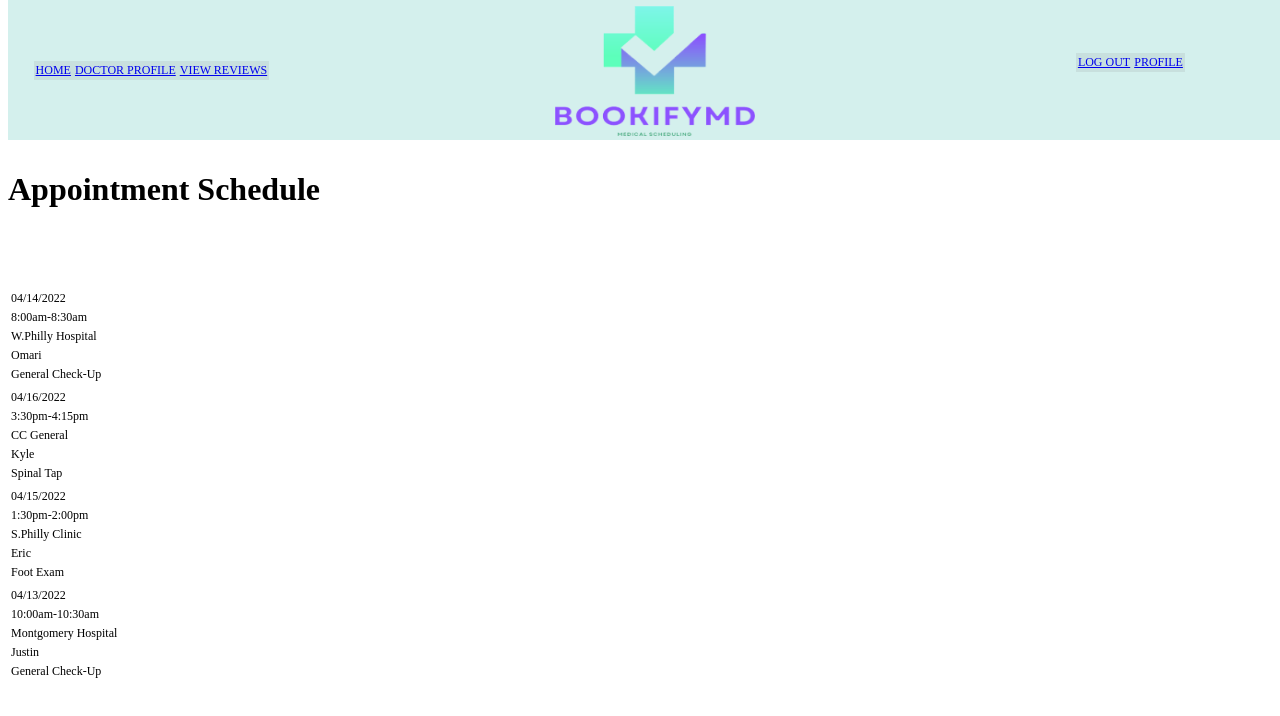
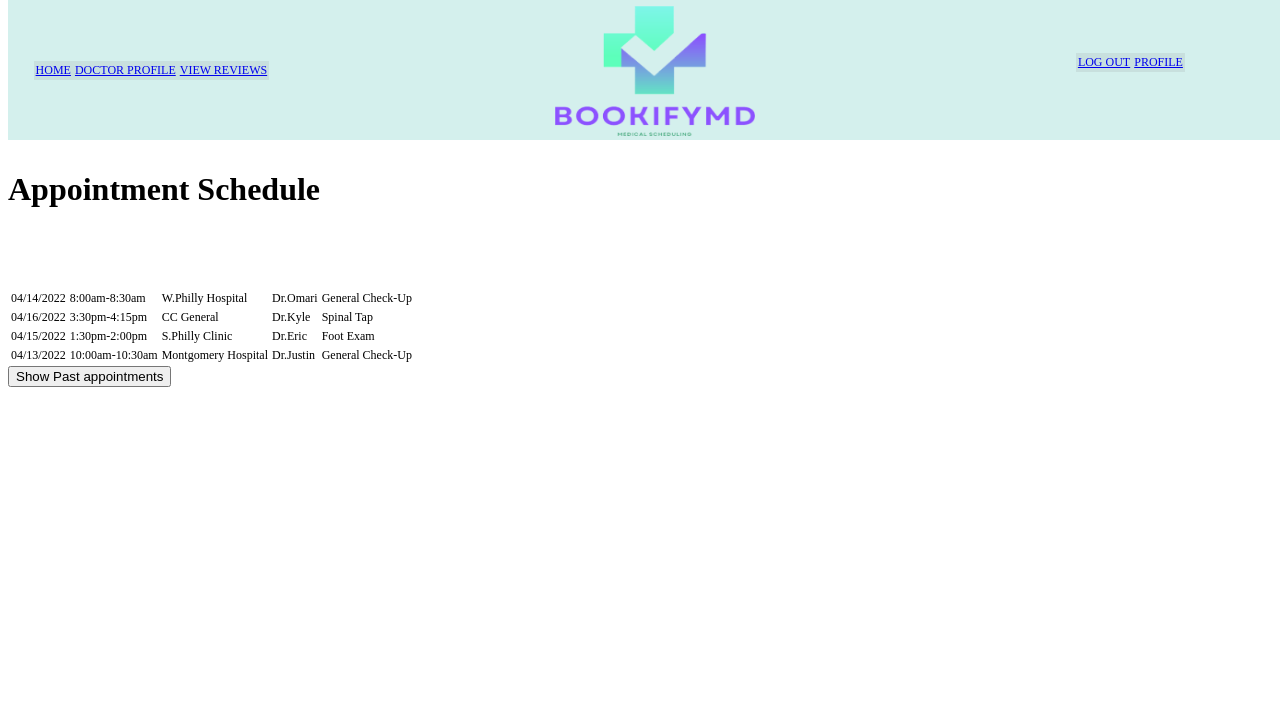
Before and after one commit to Redziniakjustin/BookifyMD, a Vue app in the folder vue/: page /appointment in a window 1280 px wide. Shown: the top 716 px of the page. Built offline with nearby package versions, Linux system fonts and the light colour scheme.

Commit message:
Updated Review Workflow

```diff
--- a/vue/src/components/AvailabilityDayDisplay.vue
+++ b/vue/src/components/AvailabilityDayDisplay.vue
@@ -21,8 +21,7 @@
 
 
 <script>
-import axios from 'axios';
-
+import currentDoctorAvailability from '@/services/AvailabilityService'
 export default {
     data(){
         return{
@@ -58,17 +57,13 @@ export default {
             this.$router.push('profile')
         }
     },
+    mounted(){
+        currentDoctorAvailability(this.$store.profile.id)
+        .then(response=> {
+            this.availabilities = response.data;
+        });
+    },
     methods:{
-        displayAvailabilityByDay(){
-            axios.get('/endpoint', this.availabilityByDay)
-            .then((response)=> {
-                if(response.status == 201){
-                    this.$router.push('profile')
-                }
-            }).catch((error)=>{
-                console.log(error.response.status);
-            })
-        }
     }
 }
 </script>
--- a/vue/src/components/CenterDisplay.vue
+++ b/vue/src/components/CenterDisplay.vue
@@ -68,7 +68,7 @@
     import NotificationColumn from '@/components/NotificationColumn.vue'
     //Will Use once API endpoints are available
     //import listDoctor from '@/services/ProfileService'
-    import listOffices from '@/services/ProfileService'
+    //import listOffices from '@/services/ProfileService'
     export default {
         data(){
             return {
@@ -135,22 +135,22 @@
                 return this.$store.state.authenticated
             }
         }, //Will be used to populate the doctors list.
-        mounted(){
-        //Will be used to populate the doctors list.
-        /*listDoctor().then(response => {
-            this.doctors = response.data
-        }).catch(error => {
-            console.log(error)
-            this.error = true
-        }).finally(() => this.loading = false)
-        //Will be used to populate providers list. */
-        listOffices().then(response => {
-            this.offices = response.data
-        }).catch(error => {
-            console.log(error)
-            this.error = true
-        }).finally(() => this.loading = false)
-    }
+    //     mounted(){
+    //     //Will be used to populate the doctors list.
+    //     /*listDoctor().then(response => {
+    //         this.doctors = response.data
+    //     }).catch(error => {
+    //         console.log(error)
+    //         this.error = true
+    //     }).finally(() => this.loading = false)
+    //     //Will be used to populate providers list. */
+    //     listOffices().then(response => {
+    //         this.offices = response.data
+    //     }).catch(error => {
+    //         console.log(error)
+    //         this.error = true
+    //     }).finally(() => this.loading = false)
+    // }
 }
 </script>
 
--- a/vue/src/components/PatientAppointments.vue
+++ b/vue/src/components/PatientAppointments.vue
@@ -1,27 +1,38 @@
 <template>
   <div>
+    <div>
       <table>
         <tbody v-for="appointment in appointments" :key=appointment>
           <tr>
             <td>{{appointment.appointmentDate}}</td>
-          </tr>
-          <tr>
             <td>{{appointment.time}}</td>
-          </tr>
-          <tr>
             <td>{{appointment.location}}</td>
-          </tr>
-          <tr>
             <td>{{appointment.doctor}}</td>
-          </tr>
-          <tr>
             <td>{{appointment.description}}</td>
-          </tr>
-          <tr>
-            <td></td>
           </tr>
         </tbody>
       </table>
+    </div>
+    <button v-if="!isPastAppointment" @click="isPastAppointment = !isPastAppointment">Show Past appointments</button>
+    <button v-else @click="isPastAppointment = !isPastAppointment">Hide Past appointments</button>
+    <div v-if="isPastAppointment = isPastAppointment">
+      <table>
+        <tbody v-for="appointment in pastAppointments" :key=appointment>
+          <tr>
+            <td>{{appointment.appointmentDate}}</td>
+            <td>{{appointment.time}}</td>
+            <td>{{appointment.location}}</td>
+            <td>{{appointment.doctor}}</td>
+            <td>{{appointment.description}}</td>
+            <td>
+              <router-link id="reviewLink" :to="{name:'review', params:{appointmentID: appointment.appointmentID, date: appointment.appointmentDate, doctorName: appointment.doctor}}">
+                Leave A Review
+              </router-link>
+            </td>
+          </tr>
+        </tbody>
+      </table>
+    </div>
   </div>
 </template>
 
@@ -29,6 +40,7 @@
 export default {
     data(){
         return{
+            isPastAppointment: false,
             appointments:[
         {
           appointmentDate: "04/14/2022",
@@ -61,9 +73,51 @@ export default {
           location: "Montgomery Hospital",
           description: "General Check-Up",
           delayed: true
-        },
+        }
+      ],
+      pastAppointments:[
+        {
+          appointmentID: 1,
+          doctorID: 2,
+          appointmentDate: "03/10/2022",
+          time: "10:00am-10:30am",
+          doctor: "Dr.Justin",
+          location: "Montgomery Hospital",
+          description: "Eye Exam",
+          delayed: false},
+        {
+          appointmentID: 2,
+          doctorID: 3,
+          appointmentDate: "02/25/2022",
+          time: "10:00am-11:00am",
+          doctor: "Dr.Kyle",
+          location: "Chester County Hospital",
+          description: "Foot Exam",
+          delayed: false},
+        {
+          appointmentID: 3,
+          doctorID: 4,
+          appointmentDate: "02/14/2022",
+          time: "8:00am-8:30am",
+          doctor: "Dr.Eric",
+          location: "Montefiore Hospital",
+          description: "General Checkup",
+          delayed: false},
+        {
+          appointmentID: 4,
+          doctorID: 5,
+          appointmentDate: "01/10/2022",
+          time: "10:00am-1 0:30am",
+          doctor: "Dr.Atul",
+          location: "Montgomery Hospital",
+          description: "Eye Exam",
+          delayed: false}
+      ]
+    }
+  },
+  methods:{
+    reviewDisable(){
 
-      ]
     }
   }
 
--- a/vue/src/components/ReviewSubmissionForm.vue
+++ b/vue/src/components/ReviewSubmissionForm.vue
@@ -1,11 +1,10 @@
 <template>
   <div>
-      <form method="POST"> <!--Will need to pass through DOctor id, appointment id, clinic name, current user to DB -->
+      <form > <!--Will need to pass through DOctor id, appointment id, clinic name, current user to DB -->
           <h2></h2>
           <textarea name="review" type="text" class="placeholder"
-            :placeholder="[[doctor.name]]"/> <!-- 'What Did you Think of Your Visit with?' -->
-          <star-rating />
-
+            :placeholder="'Please leave a review for: '+ [[doctor.name]]"/> <!-- 'What Did you Think of Your Visit with?' -->
+          <star-rating v-model="reviewSubmissionForm.rating"/>
           <input type="submit" @click="router.push({ path: 'appointment' })">
         </form>
   </div>
@@ -35,10 +34,9 @@ export default {
     },
     created(){
         if(this.$route.params != null) {
-        this.appointmentID = this.$route.params.appointmentID;
-        this.date = this.$route.params.date;
-        this.description = this.$route.params.description;
-        this.rating = this.$route.params.rating;
+        this.reviewSubmissionForm.appointmentID = this.$route.params.appointmentID;
+        this.reviewSubmissionForm.date = this.$route.params.date;
+        this.doctor.name = this.$route.params.doctorName;
         console.log(this.name);
         } else {
             this.$router.push('appointments')
--- a/vue/src/services/AvailabilityService.js
+++ b/vue/src/services/AvailabilityService.js
@@ -5,8 +5,8 @@ const http = axios.create({
   });
 
 export default {
-    currentDoctorAvailability(){
-        return http.get('/availability')
+    currentDoctorAvailability(doctorId){
+        return http.get('/doctors/${doctorId}/availability', doctorId)
       },
     currentDoctorAvailabilityByDay(dayOfWeek){
         return http.get('/availability/${dayOfWeek}', dayOfWeek)
--- a/vue/src/views/Appointment.vue
+++ b/vue/src/views/Appointment.vue
@@ -23,8 +23,8 @@ export default {
   data() {
       return {
         user: {
-          role: "doctor"
-          //role: "patient"
+          //role: "doctor"
+          role: "patient"
         }
       }
     }
```
